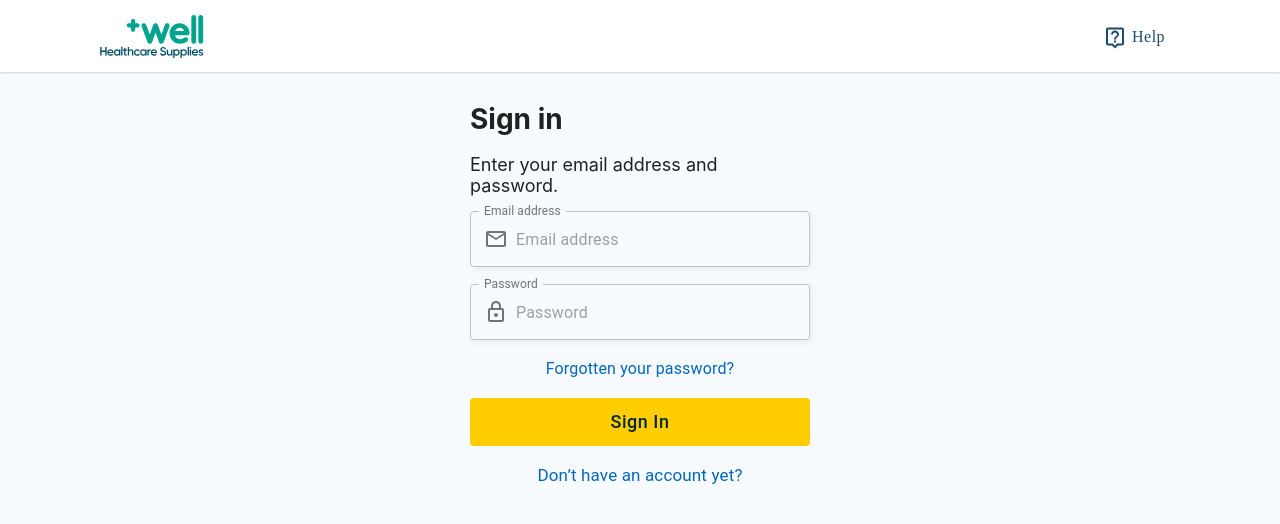
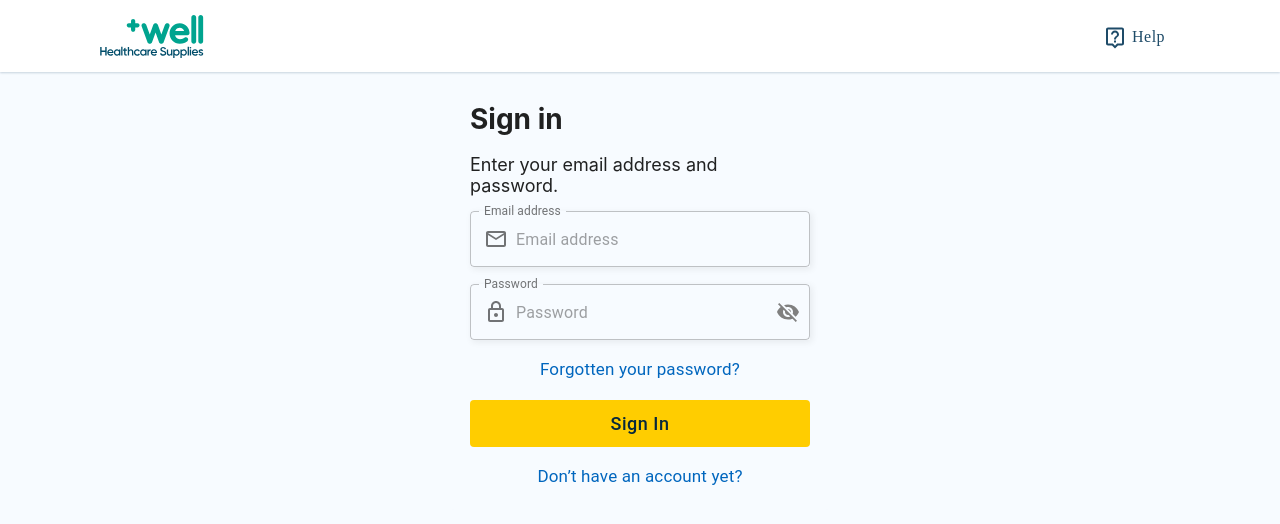
Before and after one commit to Shubhamshrigiri24/wardles-whs-front-end-app, a React (Create React App) app: page /login in a window 1280 px wide. Shown: the top 524 px of the page. Built offline with nearby package versions, Linux system fonts and the light colour scheme.

Commit message:
updatedlogin
4/3 bug fix

```diff
--- a/src/components/ConfirmAddress/ConfirmAddressPatient.js
+++ b/src/components/ConfirmAddress/ConfirmAddressPatient.js
@@ -102,7 +102,6 @@ function ConfirmAddress() {
             />
           </Button>
           <Button
-
           onClick={() => {
             navigate("/patient/homeaddressmanual", {
               state: {
@@ -114,7 +113,6 @@ function ConfirmAddress() {
               },
             });
           }}
-
             variant="contained"
             size="large"
             fullWidth
@@ -129,19 +127,13 @@ function ConfirmAddress() {
               solid: "#07283C",
               borderRadius: "2px",
               fontWeight: "bold",
-
-              border: "0px solid",
-              borderColor: "#07283C",
-
-
+              border: "1px solid black",
               width: "70%",
             }}
             type="submit"
           >
-
-            Change address
+            Change Address
           </Button>
-
           <Button
             variant="contained"
             size="large"
--- a/src/components/CreateAccount/CreateAccount.js
+++ b/src/components/CreateAccount/CreateAccount.js
@@ -140,9 +140,7 @@ export default function CreateAcc(props) {
 
   return (
     <Grid>
-
-      <div>
-
+      {/* <div style={{ marginTop: "2%" }}>
         <a
           href=" "
           style={{
--- a/src/components/HomeAddressManual/HomeAddressmanualPatient.js
+++ b/src/components/HomeAddressManual/HomeAddressmanualPatient.js
@@ -6,10 +6,15 @@ import HomeAddressModal from "../../HomeAddressModal";
 import ArrowBackIcon from "@material-ui/icons/KeyboardArrowLeft";
 //import Question from './Assets/Question.svg';
 //import Arrowright from './Assets/Arrowright.svg';
+import {
+  isPostCode,
+  isEmpty,
+  isSpace
+} from "../validation/Validation";
+import { showErrMsg, showErrMsgEmpty } from "../notification/Notification";
 
-import { isEmpty, isSpace } from "../validation/Validation";
 
-import { showErrMsg, showErrMsgEmpty } from "../notification/Notification";
+
 
 const initialState = {
   addressLineOne: "",
@@ -58,30 +63,12 @@ function HomeAddressmanual() {
 
   const handleSubmit = async (e) => {
     e.preventDefault();
-
-    if (
-      isEmpty(addressLineOne) ||
-      isEmpty(addressLineTwo) ||
-      isEmpty(city) ||
-      isEmpty(postcode)
-    )
-      return setUser({
-        ...user,
-        err: "Please fill in all fields.",
-        success: "",
-      });
-    if (
-      isSpace(addressLineOne) ||
-      isSpace(addressLineTwo) ||
-      isSpace(city) ||
-      isSpace(postcode)
-    )
-      return setUser({
-        ...user,
-        err: "Please fill in all fields.",
-        success: "",
-      });
-
+    if(isEmpty(addressLineOne) || isEmpty(addressLineTwo) || isEmpty(city) || isEmpty(postcode))
+        return setUser({...user, err: "Please fill in all fields.", success: ''})
+    if(isSpace(addressLineOne) || isSpace(addressLineTwo) || isSpace(city) || isSpace(postcode))
+        return setUser({...user, err: "Please fill in all fields.", success: ''})
+        if (!isPostCode(postcode))
+        return setUser({...user, err: "We can't find your address. Please check you've entered a valid UK postcode.", success: ''})
 
     navigate("/patient/confirmaddress", {
       state: {
@@ -194,10 +181,7 @@ function HomeAddressmanual() {
             variant="outlined"
             fullWidth
           />
-
-          {err && showErrMsg(err)}
-
-
+        {err && showErrMsg(err)}
           <Button
             variant="contained"
             size="Large"
--- a/src/components/ResetpasswordSuccess/ResetpasswordSuccess.js
+++ b/src/components/ResetpasswordSuccess/ResetpasswordSuccess.js
@@ -2,8 +2,10 @@ import { Grid, Paper, Button } from "@material-ui/core";
 import Succestick from "../../Assets/succestick.svg";
 import "./ResetpasswordSuccess.css";
 import ArrowBackIcon from "@material-ui/icons/KeyboardArrowLeft";
+import { useNavigate } from "react-router";
 
 function ResetpasswordSuccess() {
+  let navigate = useNavigate();
   const paperStyle = {
     padding: 20,
     paddingTop: 0,
@@ -19,12 +21,13 @@ function ResetpasswordSuccess() {
       <Grid align="Center">
         <img src={Succestick} alt="error" />
       </Grid>
-      <h2 className="heading">Thanks, we’ve reset your password</h2>
+      <h2 className="heading">Thanks, we’ve reset your password</h2><br/>
       <p className="paragraph">
         You’ll need to use your new password to access your account in future.
       </p>
 
       <Button
+        onClick={() => navigate("/dashboard")}
         variant="contained"
         size="Large"
         disableElevation
--- a/src/components/login/login.js
+++ b/src/components/login/login.js
@@ -48,7 +48,7 @@ function Login() {
   };
   const handleChangeInput = (e) => {
     e.preventDefault();
-
+    console.log("handlechange")
     const { name, value } = e.target;
     setUser({ ...user, [name]: value, err: "", success: "" });
   };
@@ -131,6 +131,13 @@ function Login() {
                   <EmailOutlinedIcon />
                 </InputAdornment>
               ),
+              endAdornment: (
+                <InputAdornment position="end">
+                  {isEmail(email) ? (
+                    <DoneIcon style={{ color: "#52B057" }} />
+                  ) : null}
+                </InputAdornment>
+              ),
             }}
           />
           <TextField
@@ -143,7 +150,8 @@ function Login() {
               boxShadow: "2px 2px 7px rgba(0, 0, 0, 0.07)",
             }}
             placeholder="Password"
-          type="password"
+            // type="password"
+            type={user.showPassword ? "text" : "password"}
             value={password}
             onChange={handleChangeInput}
             variant="outlined"
@@ -154,29 +162,45 @@ function Login() {
                   <LockOutlinedIcon />
                 </InputAdornment>
               ),
+              endAdornment: (
+                <InputAdornment position="end">
+                  <IconButton
+                    aria-label="toggle password visibility"
+                    onClick={handleClickShowPassword}
+                    // onMouseDown={handleMouseDownPassword}
+                    edge="end"
+                  >
+                    {user.showPassword ? (
+                      <Visibility style={{ color: "grey" }} />
+                    ) : (
+                      <VisibilityOff style={{ color: "grey" }} />
+                    )}
+                  </IconButton>
+                </InputAdornment>
+              ),
             }}
           />
 
-        <Typography
+          {err && showErrMsg(err)}
+
+          <Typography style={{ marginBottom: "17px", textAlign: "Center" }}>
+            <a
               onClick={() => {
-            navigate("/emailresetpwd", {
-              state: { email: email },
-            });
+                navigate("/emailresetpwd");
               }}
-          style={{
-            marginBottom: "17px",
-            textAlign: "Center",
-            color: "#0066BE",
-          }}
+              href="# "
+              style={{ fontSize: 17, color: "#0066BE", textDecoration: "none" }}
             >
               Forgotten your password?
+            </a>
           </Typography>
 
-        <Link href="https://www.well.co.uk" style={{ textDecoration: "none" }}>
+          {/* <Link href="https://www.well.co.uk" style={textDecoration:"none"}> */}
           <Button
+
             variant="contained"
             size="Large"
-
+            type="submit"
             disableElevation
             style={{
               background: "#FFCD00",
@@ -185,15 +209,13 @@ function Login() {
               textTransform: "none",
             }}
             fullWidth
-
           // onClick={() => {
           //   login(email, password);
           // }}
           >
             Sign In
           </Button>
-        </Link>
-
+          {/* </Link> */}
 
           <Typography style={{ marginTop: "17px", textAlign: "Center" }}>
             <a
```
Lines whose indentation alone changed are shown as unchanged.
